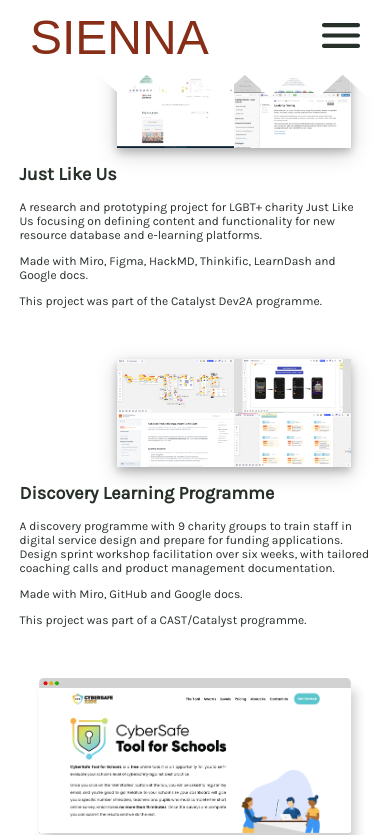
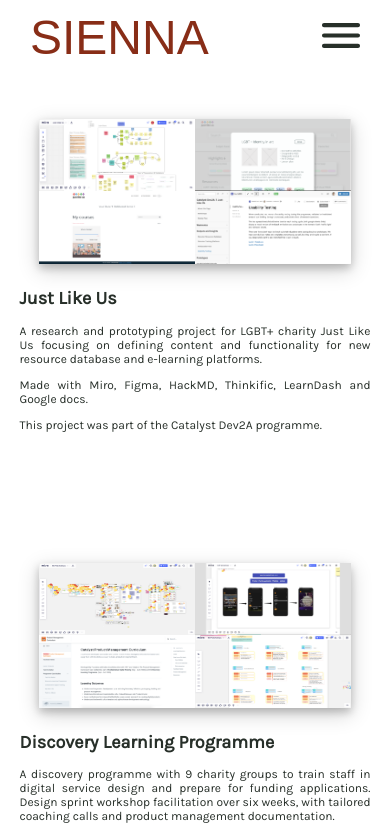
Before and after one commit to sienna-development/sienna-website, a Next.js app: page /projects in a window 390 px wide. Shown: the top 835 px of the page. Built offline with nearby package versions, Linux system fonts and the light colour scheme; a web font is replaced by a local one.

Commit message:
Make foursquares responsive

```diff
--- a/styles/fourSquareImages.module.css
+++ b/styles/fourSquareImages.module.css
@@ -15,3 +15,15 @@
     width: 30vw;
     position: relative;
 }
+
+@media only screen and (max-width: 600px) {
+    .imageContainer {
+      width: 80vw;
+    }
+    .row {
+        width: 80vw;
+    }
+    .cell {
+            width: 40vw;
+    }
+  }
--- a/styles/projects.module.css
+++ b/styles/projects.module.css
@@ -1,8 +1,8 @@
 .projectContainer {
-margin: 10vw 5vw;
-display:flex;
-justify-content: center;
-align-items: flex-start;
+    margin: 10vw 5vw;
+    display: flex;
+    justify-content: center;
+    align-items: flex-start;
 }
 
 .imageColumn {
@@ -18,15 +18,17 @@ align-items: flex-start;
 
 @media only screen and (max-width: 600px) {
     .projectContainer {
-      flex-direction: column;
-      align-items: center;
+        flex-direction: column;
+        align-items: center;
     }
     .textColumn {
         width: 90vw;
-        justify-content: justify;
-        padding: 0;
+        padding: .5rem 0 0 0 ;
+        text-align: justify;
+
     }
     .imageColumn {
         width: 80vw;
+        padding: 5rem 0 0 0;
     }
   }
```
Also changed, not shown: styles/desktopView.module.css (line endings or trailing spaces).
